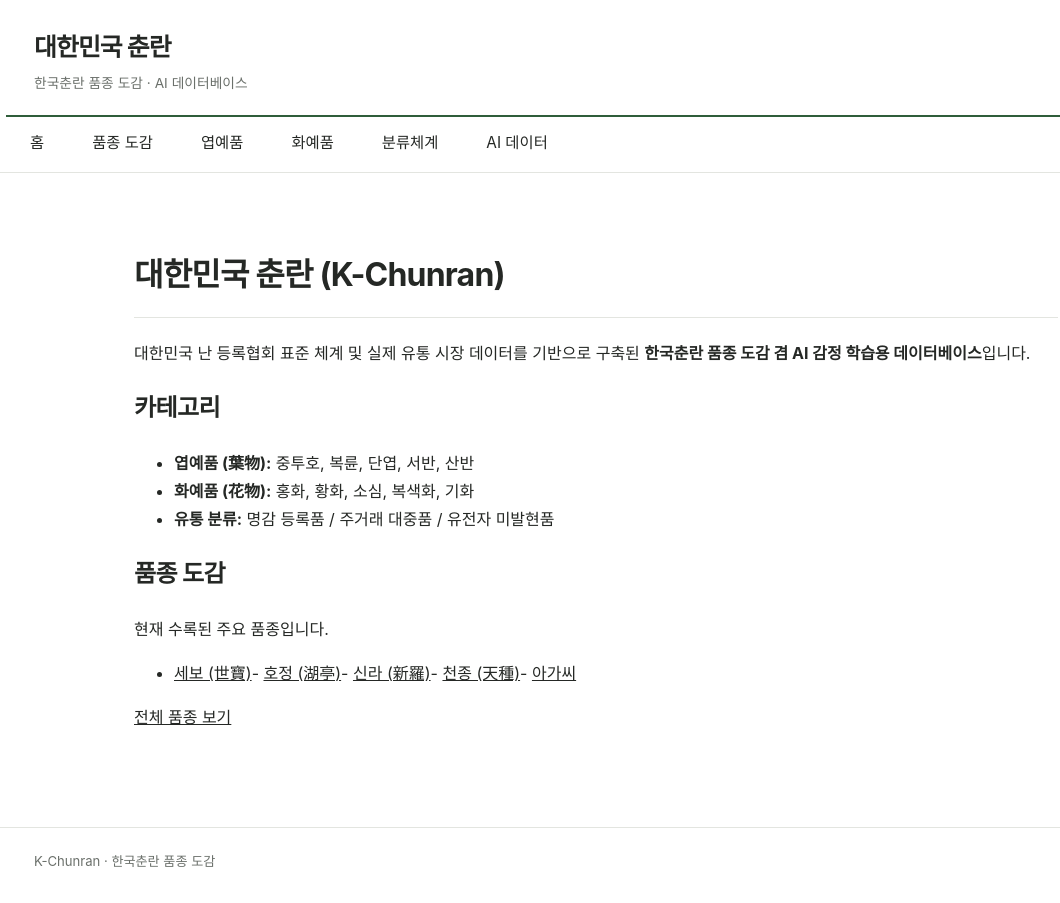
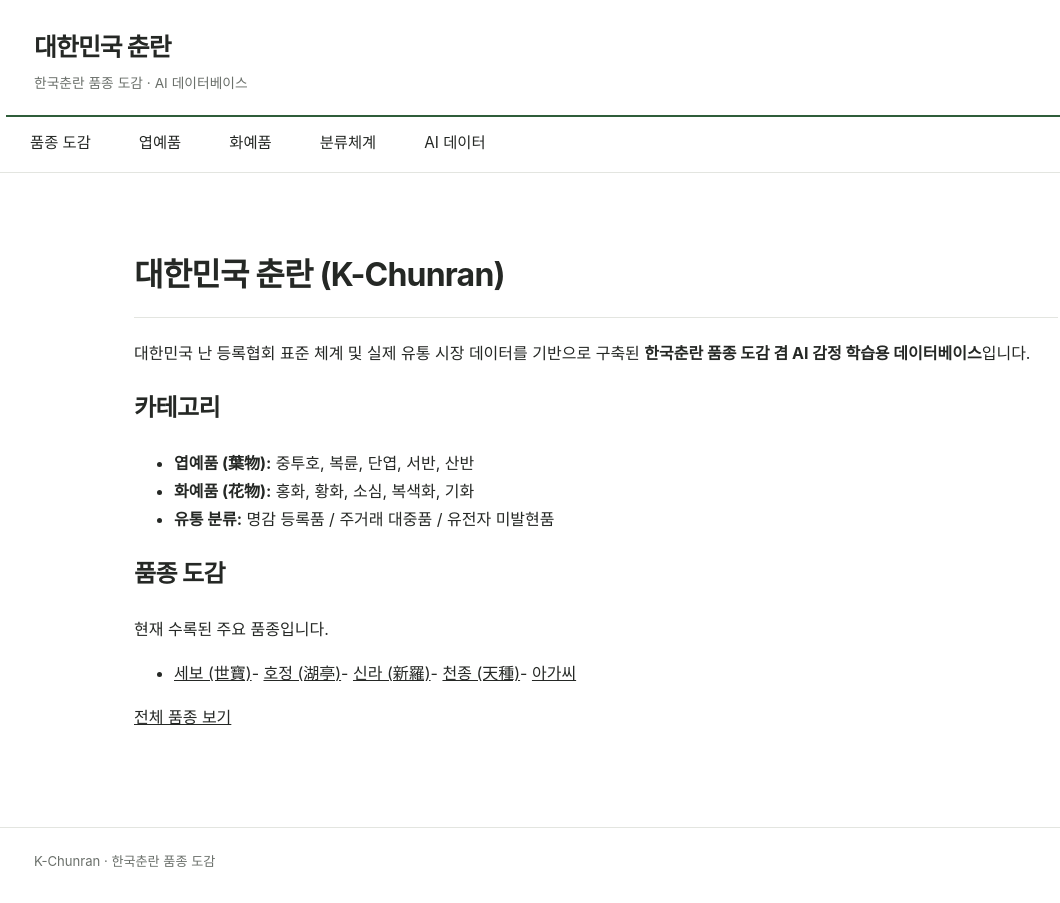
Before and after one commit to parasolra5-pixel/K-chunran, a Jekyll site: the page built from index.md, in a window 1280 px wide. Shown: the whole page, without its empty margins (44-1104 px from the left). Built offline with Jekyll 4.4.1, drawn with Linux system fonts in a browser that asks for light colours.

Commit message:
layout: remove home from top menu

```diff
--- a/_includes/navigation.html
+++ b/_includes/navigation.html
@@ -1,7 +1,5 @@
 <nav id="kc-navigation" class="kc-navigation" aria-label="주 메뉴">
   <div class="kc-nav-inner">
-    <a class="kc-nav-item" href="{{ '/' | relative_url }}">홈</a>
-
     <div class="kc-nav-group">
       <a class="kc-nav-item" href="{{ '/varieties/' | relative_url }}">품종 도감</a>
     </div>
```
